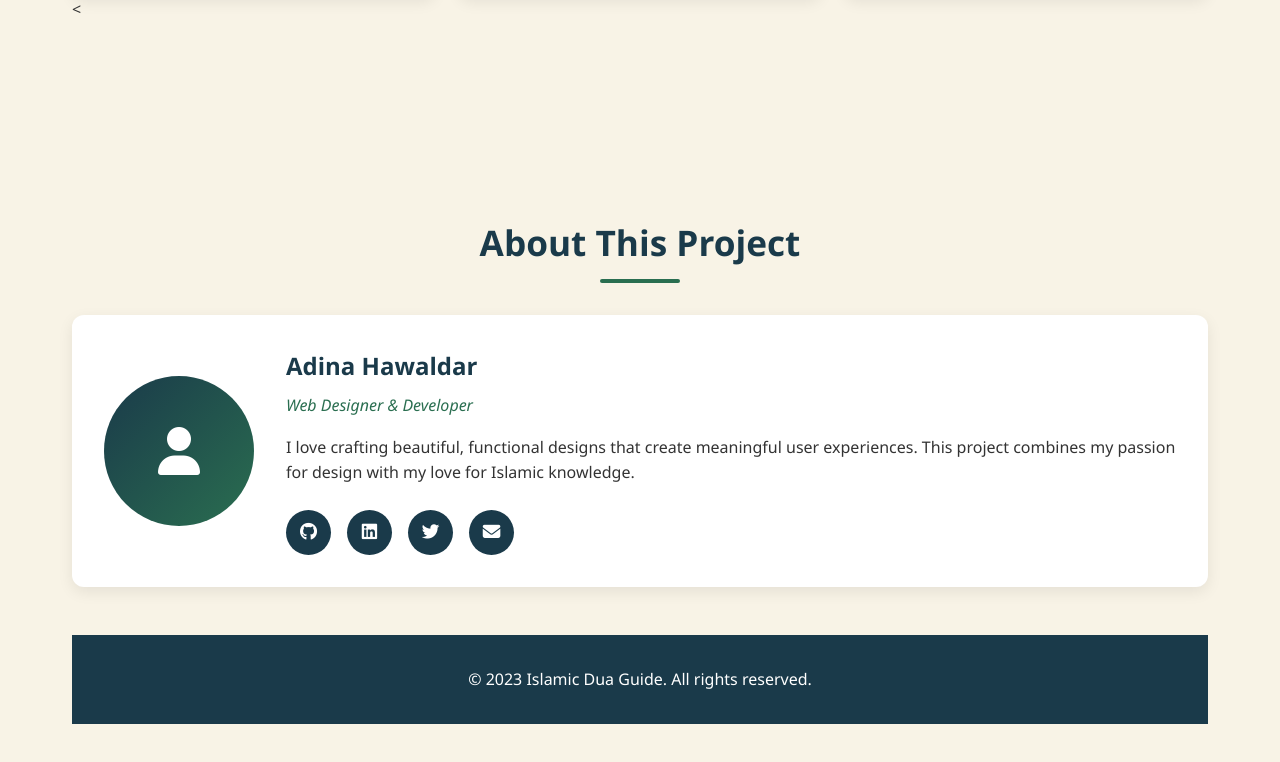
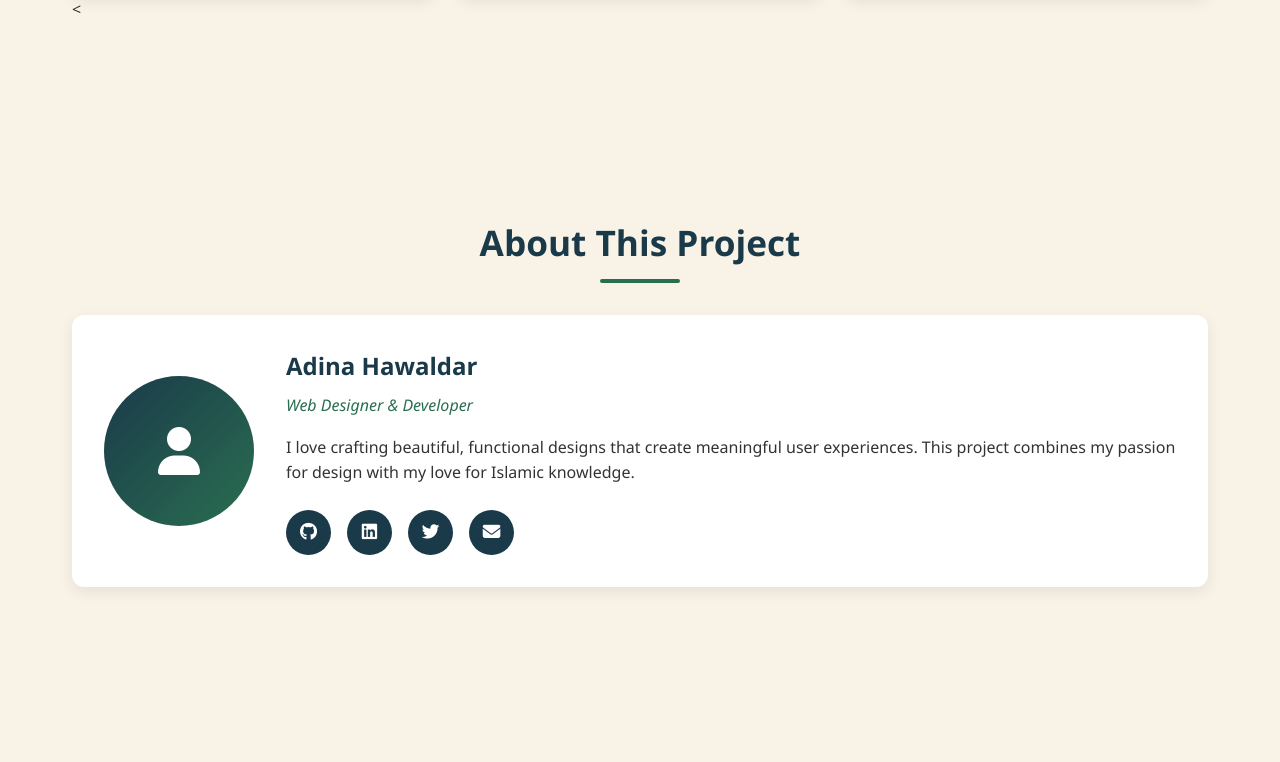
Before and after one commit to adinahawaldar/Islamic_path, a plain HTML site: page index.html in a window 1280 px wide. Shown: the part 6032-6794 px from the top of the page. Drawn offline with Linux system fonts and the light colour scheme.

```diff
--- a/index.html
+++ b/index.html
@@ -343,9 +343,7 @@
 
 
 
-    <footer>
-        <p>© 2023 Islamic Dua Guide. All rights reserved.</p>
-    </footer>
+
 <script src="app.js"></script>
 
 </body>
@@ -357,6 +355,5 @@
 
 
 
-    </script>
 </body>
 </html>
--- a/style.css
+++ b/style.css
@@ -1,4 +1,3 @@
-/* Base Styles */
         * {
             margin: 0;
             padding: 0;
@@ -26,7 +25,6 @@
             line-height: 1.6;
         }
 
-        /* Navbar Styles */
         .navbar {
             position: fixed;
             top: 0;
@@ -151,7 +149,6 @@
             width: 80%;
         }
 
-        /* Lightbox Modal */
         .modal {
             display: none;
             position: fixed;
@@ -293,7 +290,6 @@
 
 
 
-        /* Section Common Styles */
         section {
             padding: 6rem 2rem;
             min-height: 100vh;
@@ -512,7 +508,6 @@
         }
 
 
-        /* Home Section */
         #home {
             display: flex;
             flex-direction: column;
@@ -584,7 +579,6 @@
             background-color: var(--green);
         }
 
-        /* Dua Library Section */
         .category-buttons {
             display: flex;
             justify-content: center;
@@ -634,7 +628,6 @@
             font-size: 1.2rem;
         }
 
-        /* Support Section */
         #support {
             text-align: center;
         }
@@ -681,7 +674,6 @@
 
 
 
-        /* Names of Allah Section */
         #names-of-allah {
             background-color: rgba(26, 58, 74, 0.03);
         }
@@ -774,7 +766,6 @@
             border-radius: 2px;
         }
 
-        /* Flexbox containers */
         .flex-container {
             display: flex;
             flex-wrap: wrap;
@@ -826,7 +817,6 @@
             color: var(--text-dark);
         }
 
-        /* Profile section */
         .profile-flex {
             display: flex;
             align-items: center;
@@ -866,7 +856,6 @@
             font-style: italic;
         }
 
-        /* Social links */
         .social-flex {
             display: flex;
             gap: 1rem;
@@ -892,7 +881,6 @@
             transform: translateY(-3px);
         }
 
-        /* Special boxes */
         .contribute-box {
             background: rgba(74, 158, 121, 0.1);
             border-left: 4px solid var(--green);
@@ -906,7 +894,6 @@
             border-bottom: 4px solid var(--dark-blue);
         }
 
-        /* Responsive design */
         @media (max-width: 900px) {
             .profile-flex {
                 flex-direction: column;
@@ -939,26 +926,10 @@
 
 
 
-        /* Footer */
-        footer {
-            background-color: var(--dark-blue);
-            color: white;
-            text-align: center;
-            padding: 2rem;
-            margin-top: 2rem;
-        }
 
 
-        /* Footer */
-        footer {
-            background-color: var(--dark-blue);
-            color: white;
-            text-align: center;
-            padding: 2rem;
-            margin-top: 2rem;
-        }
 
-        /* Responsive Design */
+
         @media (max-width: 768px) {
             .navbar {
                 padding: 1rem;
```
